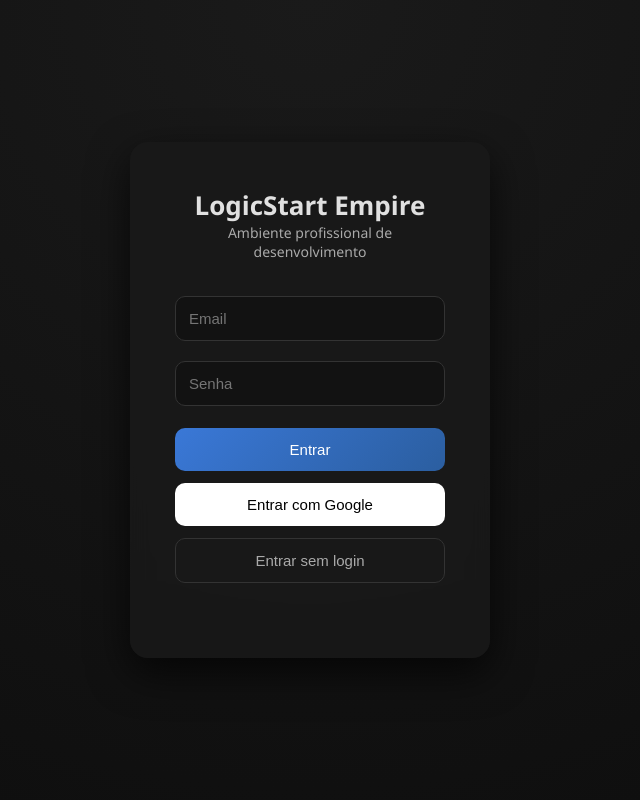
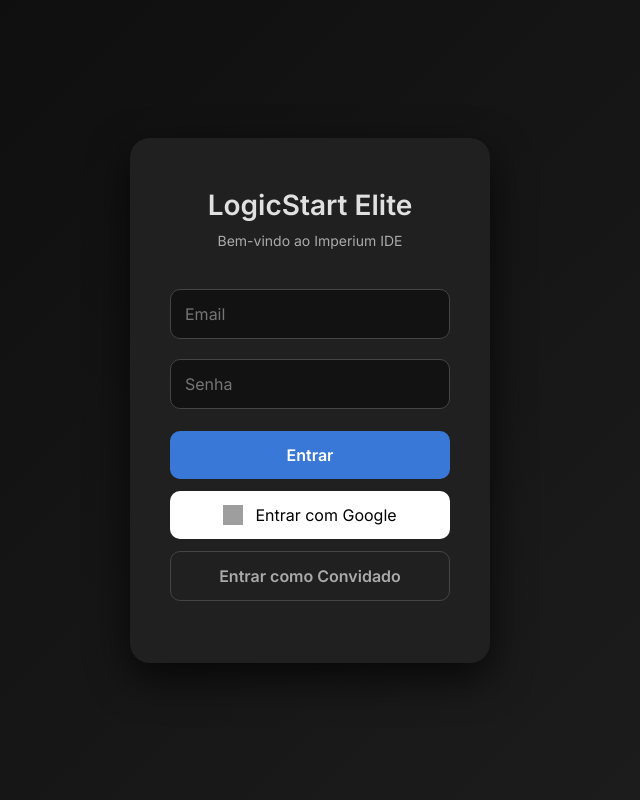
Before and after one commit to DashMasterX/logicstart, a Flask app: page / in a window 1280 px wide. Shown: the whole page, without its empty margins (330-970 px from the left). Run offline with Flask 3, Linux system fonts and the light colour scheme; grey boxes are pictures that could not be loaded.

Commit message:
Update login.html

```diff
--- a/templates/login.html
+++ b/templates/login.html
@@ -3,178 +3,168 @@
 <head>
 <meta charset="UTF-8">
 <meta name="viewport" content="width=device-width, initial-scale=1.0">
-<title>LogicStart Empire</title>
+<title>LogicStart Elite Imperium - Login</title>
+<link href="https://fonts.googleapis.com/css2?family=Inter:wght@400;600&display=swap" rel="stylesheet">
 
 <style>
-* { box-sizing: border-box; }
+:root {
+    --primary: #3a78d7;
+    --secondary: #ff5555;
+    --bg-gradient: linear-gradient(135deg, #0c0c0c, #1f1f1f);
+    --input-bg: #121212;
+    --input-border: #444;
+    --text-color: #e0e0e0;
+}
+
+* { box-sizing: border-box; margin: 0; padding: 0; font-family: 'Inter', sans-serif; }
 
 body {
-    margin: 0;
-    font-family: 'Segoe UI', sans-serif;
-    background: radial-gradient(circle at top, #1a1a1a, #0d0d0d);
-    color: #e0e0e0;
+    height: 100vh;
     display: flex;
     justify-content: center;
     align-items: center;
-    height: 100vh;
+    background: var(--bg-gradient);
+    color: var(--text-color);
 }
 
-/* CONTAINER */
-.login-box {
-    background: rgba(25,25,25,0.95);
-    backdrop-filter: blur(10px);
-    padding: 45px;
-    border-radius: 18px;
+.login-container {
+    background: #202020;
+    padding: 50px 40px;
+    border-radius: 20px;
     width: 360px;
     text-align: center;
     box-shadow: 0 15px 40px rgba(0,0,0,0.7);
-    animation: fade 0.5s ease;
+    animation: fadeIn 0.8s ease;
 }
 
-@keyframes fade {
-    from {opacity:0; transform:translateY(15px);}
-    to {opacity:1; transform:translateY(0);}
+@keyframes fadeIn {
+    from { opacity: 0; transform: translateY(20px); }
+    to { opacity: 1; transform: translateY(0); }
 }
 
-/* TITLES */
 h1 {
-    margin: 0;
-    font-size: 26px;
     font-weight: 600;
+    margin-bottom: 10px;
+    font-size: 28px;
 }
 
 .subtitle {
+    color: #aaa;
     font-size: 14px;
-    color: #aaa;
-    margin-bottom: 25px;
+    margin-bottom: 30px;
 }
 
-/* INPUT */
-.input {
+.input-field {
     width: 100%;
-    padding: 13px;
+    padding: 14px;
     margin: 10px 0;
     border-radius: 10px;
-    border: 1px solid #333;
-    background: #121212;
-    color: #fff;
-    font-size: 15px;
-    transition: 0.2s;
+    border: 1px solid var(--input-border);
+    background: var(--input-bg);
+    color: var(--text-color);
+    font-size: 16px;
+    transition: all 0.2s;
 }
 
-.input:focus {
+.input-field:focus {
     outline: none;
-    border-color: #3a78d7;
-    box-shadow: 0 0 8px rgba(58,120,215,0.4);
+    border-color: var(--primary);
+    box-shadow: 0 0 5px var(--primary);
 }
 
-/* BUTTONS */
 .btn {
     width: 100%;
-    padding: 13px;
+    padding: 14px;
+    border-radius: 10px;
+    margin-top: 12px;
+    font-size: 16px;
+    font-weight: 600;
+    cursor: pointer;
     border: none;
-    border-radius: 10px;
-    cursor: pointer;
-    font-size: 15px;
-    margin-top: 12px;
-    transition: 0.2s;
+    transition: all 0.3s;
 }
 
-.btn-main {
-    background: linear-gradient(135deg, #3a78d7, #2b5ea0);
+.btn-primary {
+    background: var(--primary);
     color: white;
 }
+.btn-primary:hover { background: #2b5ea0; transform: translateY(-2px); }
 
-.btn-main:hover {
-    transform: scale(1.02);
-}
-
-/* GOOGLE */
 .btn-google {
     background: white;
     color: black;
+    display: flex;
+    align-items: center;
+    justify-content: center;
+    gap: 12px;
+    font-weight: 500;
+}
+.btn-google:hover { background: #ddd; transform: translateY(-2px); }
+
+.btn-guest {
+    background: transparent;
+    color: #aaa;
+    border: 1px solid #444;
+}
+.btn-guest:hover { background: #2a2a2a; transform: translateY(-2px); }
+
+.loader {
+    display: none;
+    margin-top: 15px;
+    font-size: 14px;
+    color: #aaa;
+}
+
+.error {
+    margin-top: 12px;
+    color: var(--secondary);
+    font-size: 13px;
     font-weight: 500;
 }
 
-.btn-google:hover {
-    background: #ddd;
-}
-
-/* GUEST */
-.btn-guest {
-    background: transparent;
-    border: 1px solid #333;
-    color: #aaa;
-}
-
-.btn-guest:hover {
-    background: #1f1f1f;
-}
-
-/* STATUS */
-.status {
-    margin-top: 12px;
-    font-size: 13px;
-    min-height: 18px;
-}
-
-.error { color: #ff5555; }
-.success { color: #55ff88; }
-
-/* LOADING DOTS */
-.loading::after {
-    content: "...";
-    animation: dots 1s infinite;
-}
-
-@keyframes dots {
-    0% {content:".";}
-    33% {content:"..";}
-    66% {content:"...";}
+.icon-google {
+    width: 20px;
+    height: 20px;
 }
 </style>
 </head>
-
 <body>
 
-<div class="login-box">
-    <h1>LogicStart Empire</h1>
-    <div class="subtitle">Ambiente profissional de desenvolvimento</div>
+<div class="login-container">
+    <h1>LogicStart Elite</h1>
+    <div class="subtitle">Bem-vindo ao Imperium IDE</div>
 
-    <input class="input" type="email" id="email" placeholder="Email">
-    <input class="input" type="password" id="senha" placeholder="Senha">
+    <input type="email" id="email" placeholder="Email" class="input-field">
+    <input type="password" id="senha" placeholder="Senha" class="input-field">
 
-    <button class="btn btn-main" onclick="loginEmail()">Entrar</button>
+    <button class="btn btn-primary" onclick="loginEmail()">Entrar</button>
 
     <button class="btn btn-google" onclick="loginGoogle()">
+        <img class="icon-google" src="https://upload.wikimedia.org/wikipedia/commons/5/53/Google_%22G%22_Logo.svg" alt="Google Logo">
         Entrar com Google
     </button>
 
-    <button class="btn btn-guest" onclick="guest()">
-        Entrar sem login
-    </button>
+    <button class="btn btn-guest" onclick="entrarSemLogin()">Entrar como Convidado</button>
 
-    <div class="status" id="status"></div>
+    <div class="loader" id="loader">Carregando...</div>
+    <div class="error" id="error"></div>
 </div>
 
 <script>
-const statusEl = document.getElementById("status");
+function setLoading(state) {
+    document.getElementById("loader").style.display = state ? "block" : "none";
+}
 
-function setStatus(msg, type="") {
-    statusEl.className = "status " + type;
-    statusEl.textContent = msg;
+function setError(msg) {
+    document.getElementById("error").textContent = msg || "";
 }
 
 function loginEmail() {
     const email = document.getElementById("email").value;
     const senha = document.getElementById("senha").value;
+    if(!email || !senha) { setError("Preencha todos os campos."); return; }
 
-    if(!email || !senha) {
-        setStatus("Preencha todos os campos", "error");
-        return;
-    }
-
-    setStatus("Conectando", "loading");
+    setError(""); setLoading(true);
 
     fetch("/login/email", {
         method: "POST",
@@ -183,24 +173,21 @@ function loginEmail() {
     })
     .then(res => res.json())
     .then(data => {
-        if(data.success){
-            setStatus("Login realizado", "success");
-            setTimeout(() => window.location.href="/ide", 800);
-        } else {
-            setStatus(data.error || "Erro no login", "error");
-        }
+        setLoading(false);
+        if(data.success) window.location.href = "/ide";
+        else setError(data.error || "Erro ao logar");
     })
-    .catch(() => {
-        setStatus("Erro de conexão", "error");
-    });
+    .catch(() => { setLoading(false); setError("Erro ao conectar com o servidor"); });
 }
 
 function loginGoogle() {
     window.location.href = "/login/google";
 }
 
-function guest() {
-    window.location.href = "/ide";
+function entrarSemLogin() {
+    fetch("/guest")
+    .then(() => window.location.href = "/ide")
+    .catch(() => setError("Erro ao entrar como convidado"));
 }
 </script>
 
```
